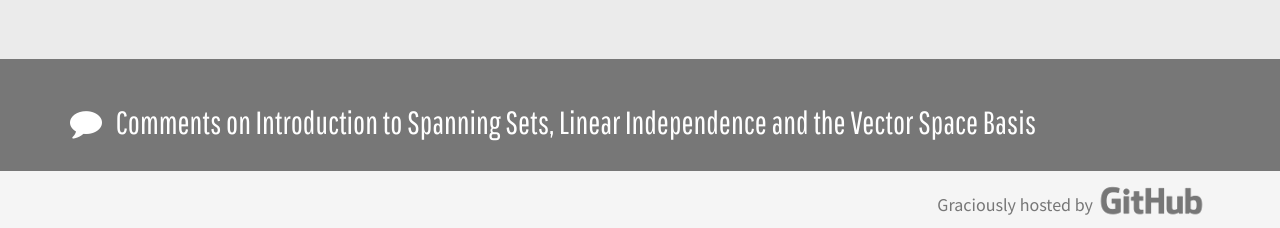
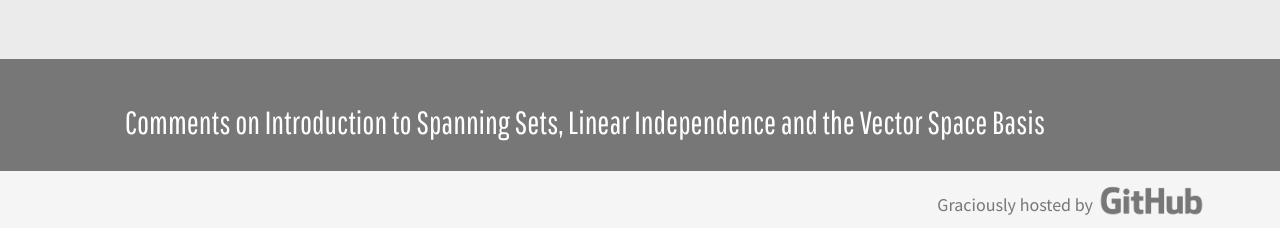
Before and after one commit to aarondgordon/aarondgordon.github.io, a Jekyll site: the page built from _posts/2016-8-24-introduction-to-spanning-sets-linear-independence-and-the-vector-space-basis.md, in a window 1280 px wide. Shown: the part 2106-2334 px from the top of the page. Built offline with Jekyll 4.4.1, drawn with Linux system fonts in a browser that asks for light colours; nearby versions of some CDN libraries; formulas are drawn with MathJax 3; comment, search, counter and statistics services are not loaded.

Commit message:
Removed comment icon, added container-comments style

```diff
--- a/_layouts/post.html
+++ b/_layouts/post.html
@@ -10,8 +10,8 @@ layout: default
   </div>
 </div>
 <div class="comments-wrapper">
-  <div class="container">
-  	<div class="comments-title"><i class="fa fa-comment"></i> &nbsp; Comments on {{ page.title }}</div>
+  <div class="container container-comments">
+  	<div class="comments-title">Comments on {{ page.title }}</div>
 
 	<div id="disqus_thread"></div>
 	<script>
```
